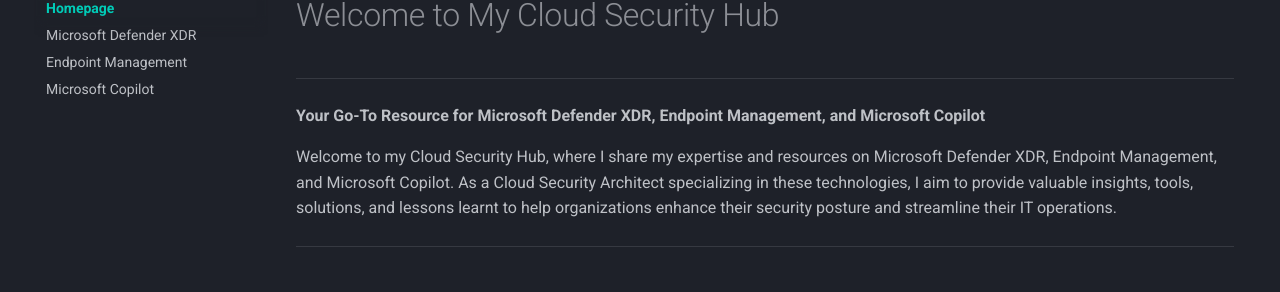
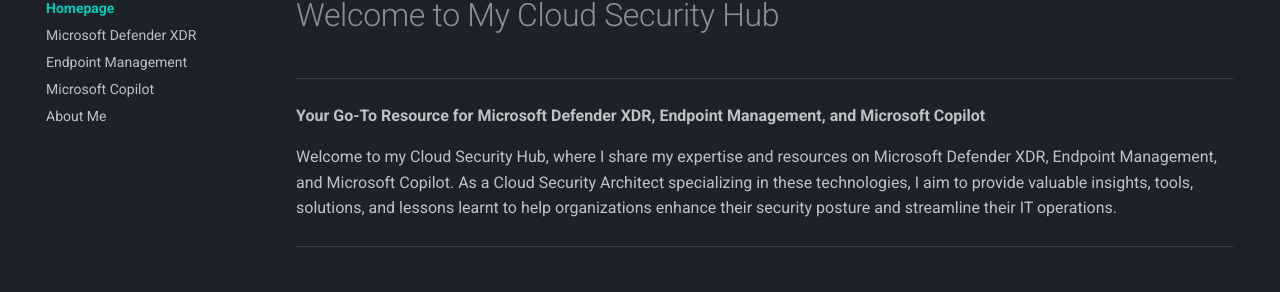
Before and after one commit to AntoPorter/antoporter.github.io, an MkDocs documentation site: the page built from docs/index.md, in a window 1280 px wide. Shown: the part 151-443 px from the top of the page. Built offline with MkDocs 1.6.1 and Material for MkDocs 9.7.7, drawn with Linux system fonts in a browser that asks for light colours; comment, search, counter and statistics services are not loaded.

Commit message:
Update mkdocs.yml

```diff
--- a/mkdocs.yml
+++ b/mkdocs.yml
@@ -92,6 +92,7 @@
     - Microsoft Defender XDR: defenderxdr/index.md
     - Endpoint Management: endpoint/index.md
     - Microsoft Copilot: copilot/index.md
+    - About Me: aboutme.md
   - Microsoft Defender XDR:
     - Microsoft Defender XDR: defenderxdr/index.md
     - Microsoft Defender for Endpoint:
```
